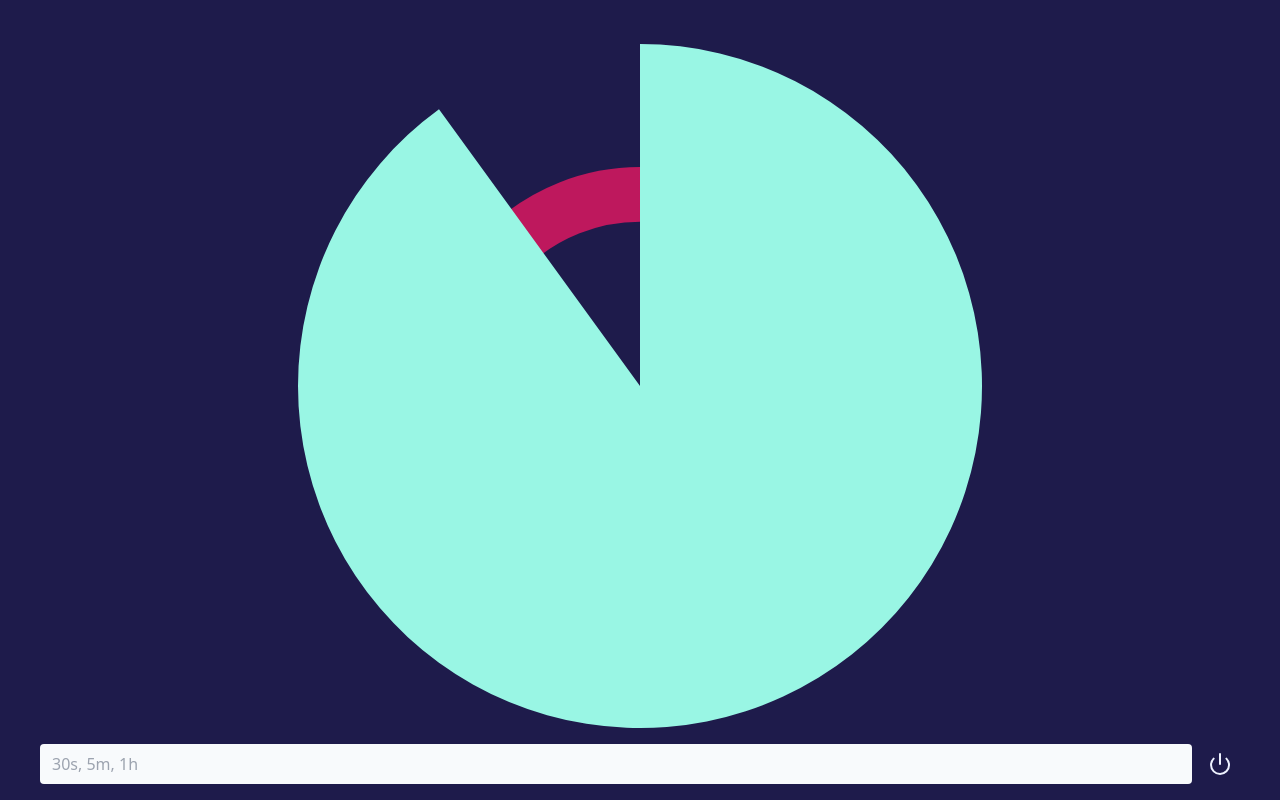
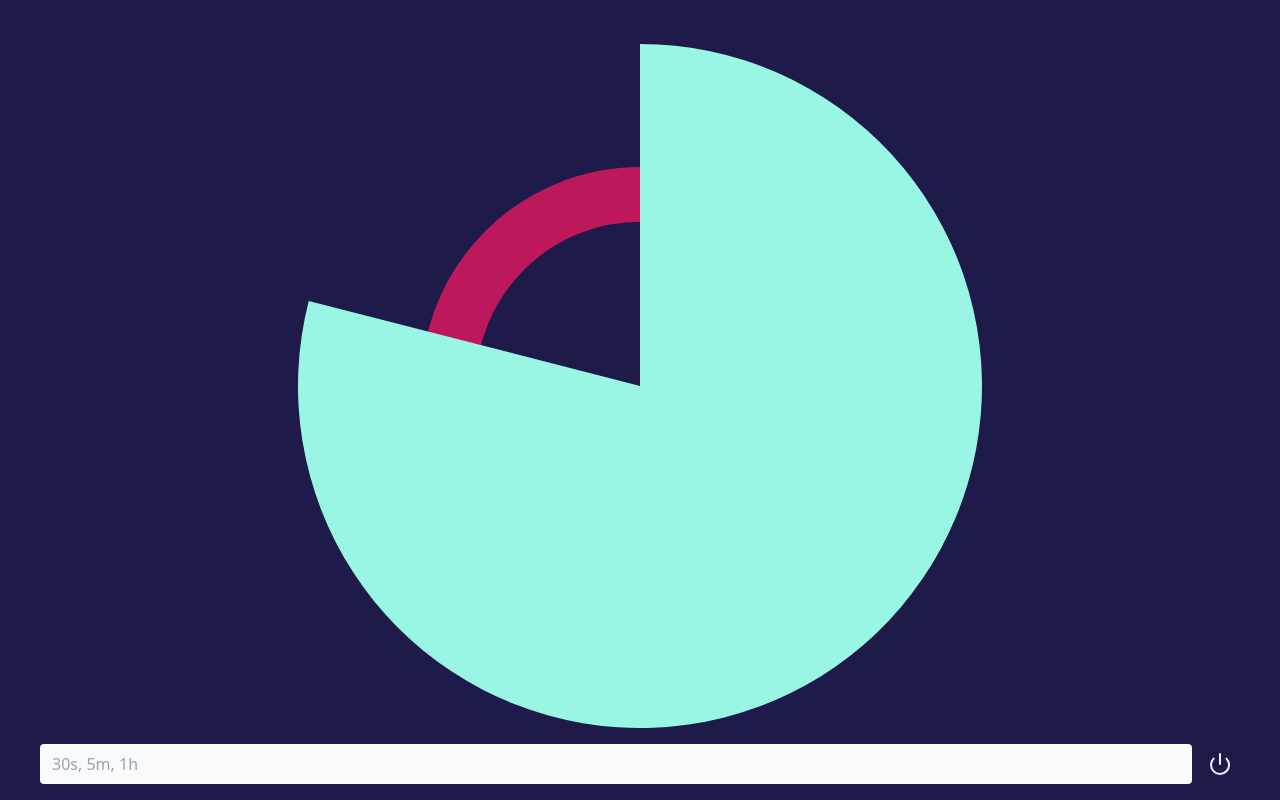
Before and after one commit to coffee-cup/simple-timer, a React (Vite) app: page / in a window 1280 px wide. Built offline with nearby package versions, Linux system fonts and the light colour scheme.

Commit message:
fix demo time

```diff
--- a/src/App.tsx
+++ b/src/App.tsx
@@ -13,7 +13,7 @@ export const App = () => {
   useEffect(() => {
     const delta = 100;
     const interval = setInterval(() => {
-      setValue((v) => (v + 1000 / delta) % total);
+      setValue((v) => (v + 1) % total);
     }, delta);
     return () => clearInterval(interval);
   }, []);
@@ -36,7 +36,7 @@ export const App = () => {
 
       <div className="grid grid-rows-[minmax(0,1fr)_auto] gap-4 py-4">
         <div className="flex items-center justify-center h-full mx-auto">
-          <Clock currentValue={value} totalValue={100} />
+          <Clock currentValue={value} totalValue={total} />
         </div>
 
         <form
```
